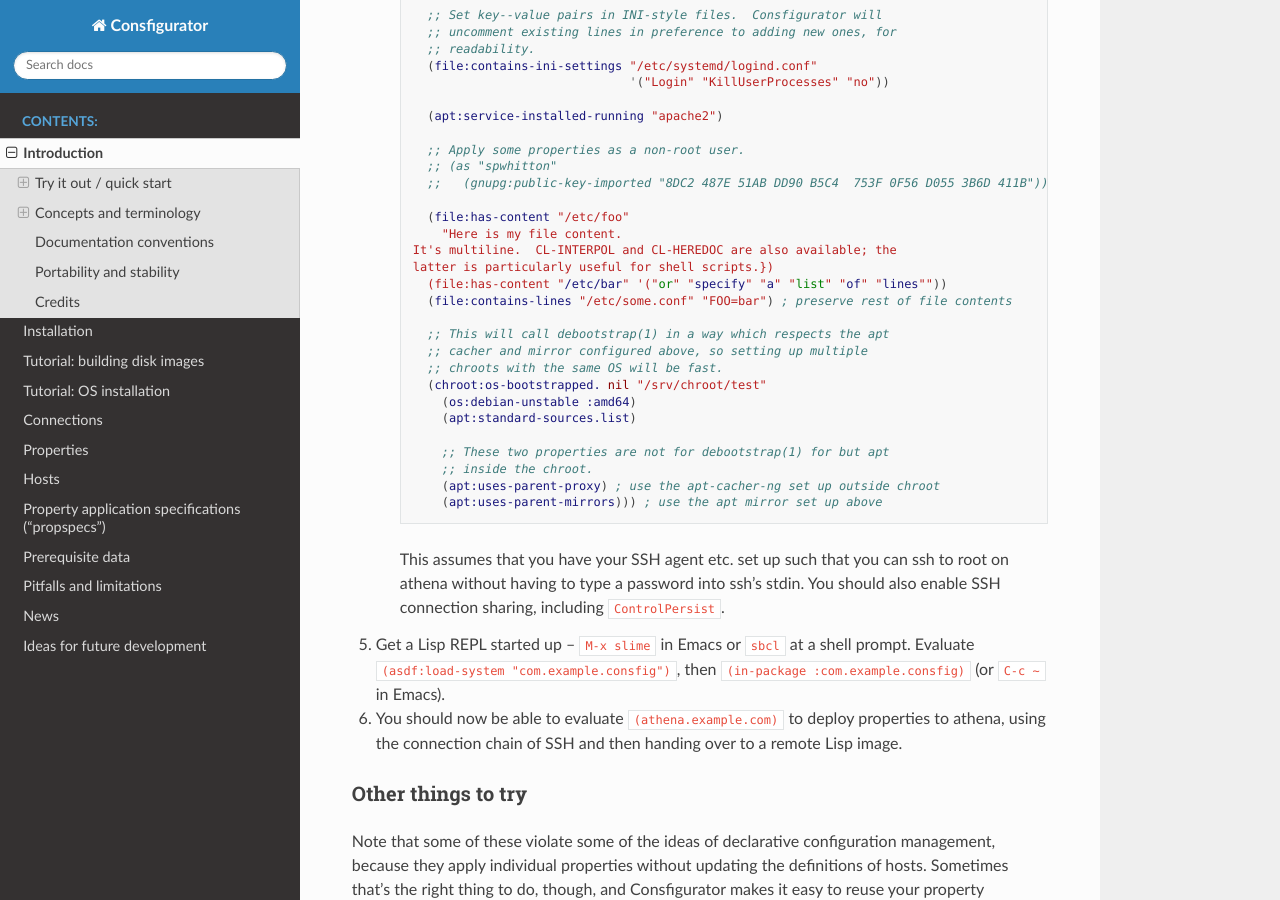
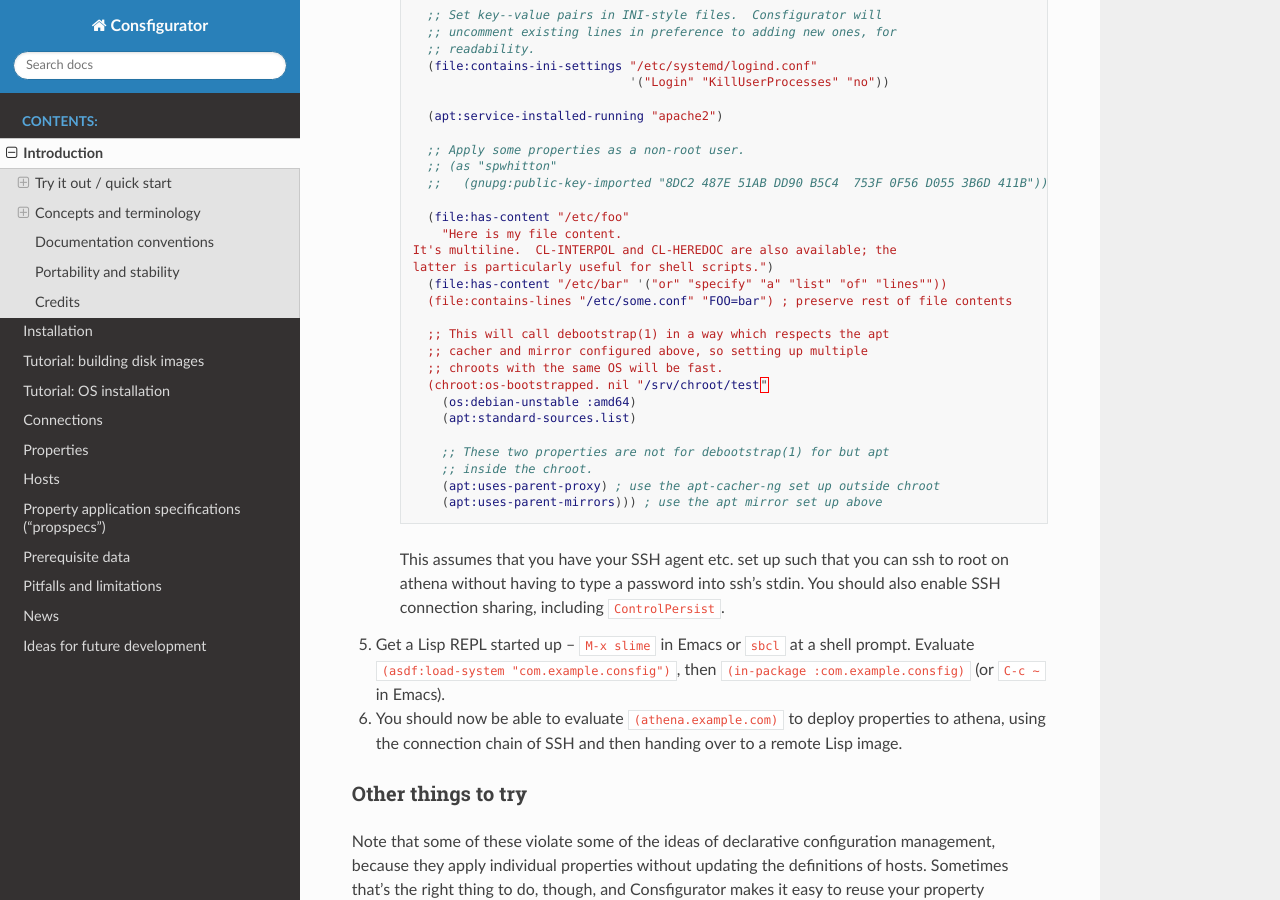
Before and after one commit to spwhitton/consfigurator, a Sphinx documentation site: the page built from doc/introduction.rst, in a window 1280 px wide and 900 px high, scrolled down 998 px. Built offline with Sphinx 7.4.7 and the Read the Docs theme 2.0.0, drawn with Linux system fonts in a browser that asks for light colours.

```diff
--- a/doc/introduction.rst
+++ b/doc/introduction.rst
@@ -61,7 +61,7 @@ Try it out / quick start
 	  (file:has-content "/etc/foo"
 	    "Here is my file content.
 	It's multiline.  CL-INTERPOL and CL-HEREDOC are also available; the
-	latter is particularly useful for shell scripts.})
+	latter is particularly useful for shell scripts.")
 	  (file:has-content "/etc/bar" '("or" "specify" "a" "list" "of" "lines""))
 	  (file:contains-lines "/etc/some.conf" "FOO=bar") ; preserve rest of file contents
 
```
